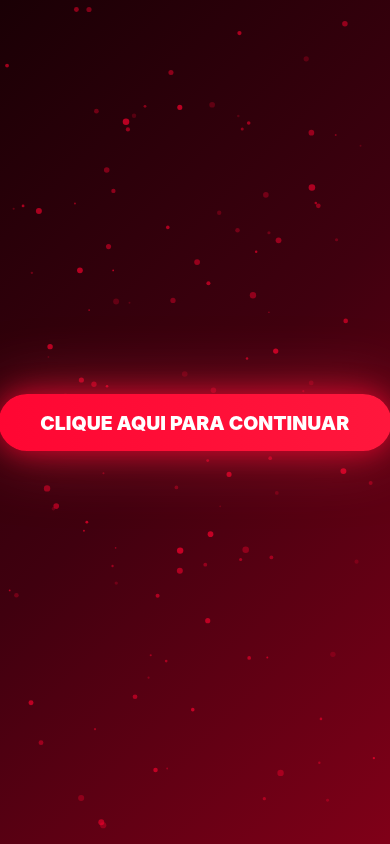
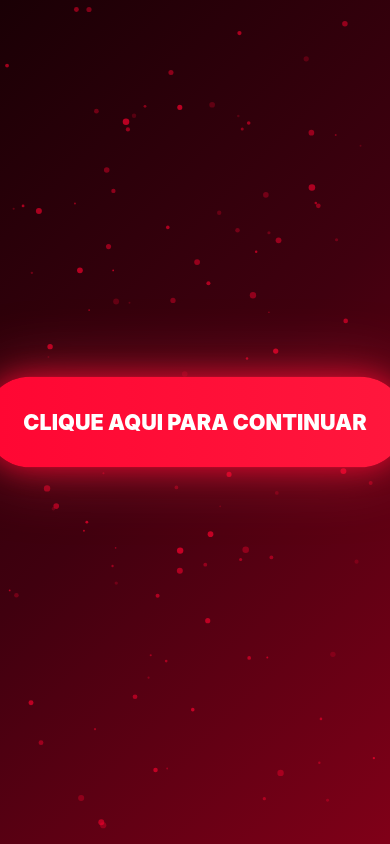
Before and after one commit to leone343/conteudo22, a plain HTML site: page index.html in a window 390 px wide. Drawn offline with Linux system fonts and the light colour scheme.

Commit message:
Update index.html

```diff
--- a/index.html
+++ b/index.html
@@ -48,8 +48,8 @@
       text-decoration:none;
       color:var(--text);
       font-weight:900;
-      font-size: clamp(18px, 6vw, 28px);
-      padding: 18px 45px;
+      font-size: clamp(20px, 7vw, 32px);
+      padding: 35px 60px; /* 🔥 aumentei bastante a altura */
       border-radius: 999px;
       background: linear-gradient(270deg, #ff002f, #ff334d, #ff002f);
       background-size: 600% 600%;
@@ -57,7 +57,7 @@
       box-shadow: 0 0 25px rgba(255,0,47,0.7), 0 0 60px rgba(255,51,77,0.5);
       transition: transform 0.3s ease, box-shadow 0.3s ease;
       text-align:center;
-      max-width: 90%;
+      max-width: 95%;
     }
 
     a.pulse-btn:hover{
@@ -95,12 +95,12 @@
       100% { background-position: 0% 50%; }
     }
 
-    /* Ajuste específico para celulares */
+    /* Ajuste para celular */
     @media (max-width:600px){
       a.pulse-btn{
-        width: 85%;
-        font-size: 18px;
-        padding: 16px;
+        width: 90%;
+        font-size: 20px;
+        padding: 30px; /* botão bem largo também no mobile */
       }
     }
   </style>
```
